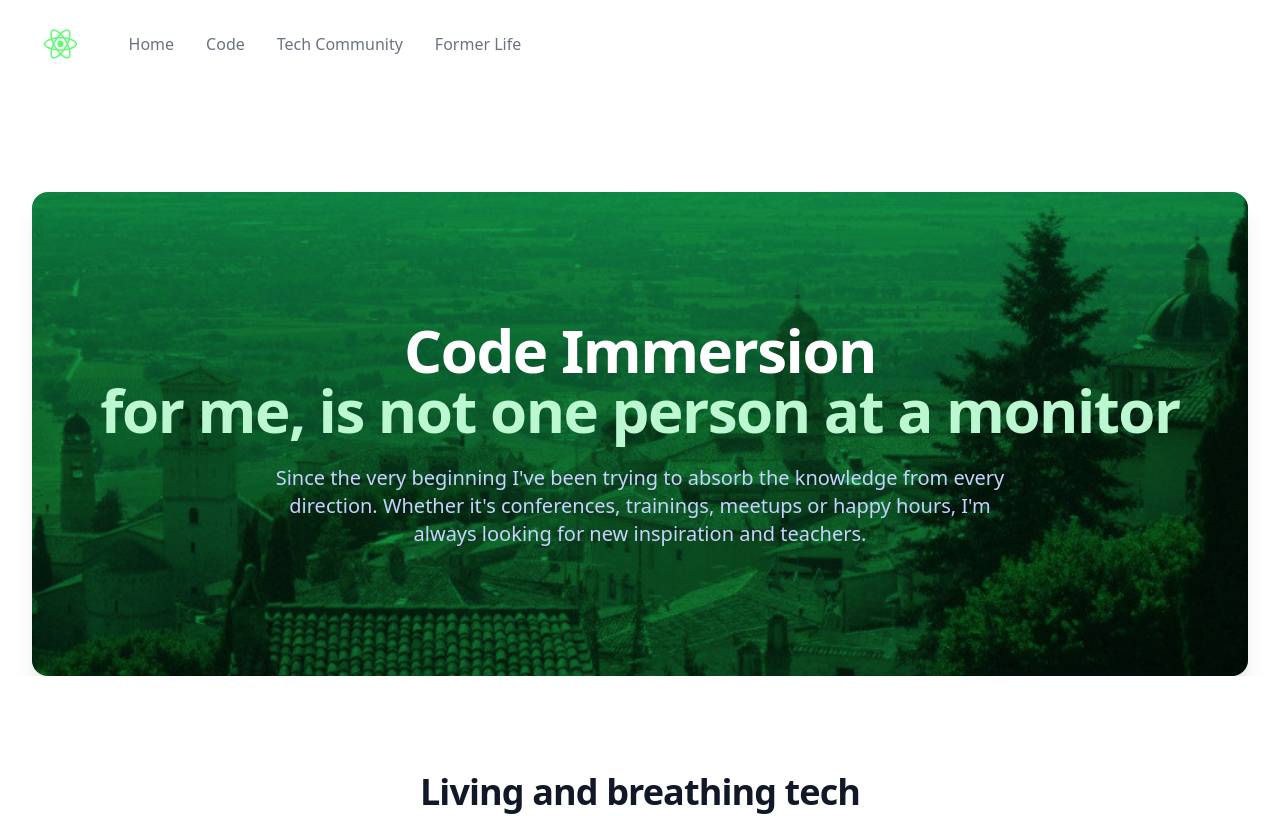
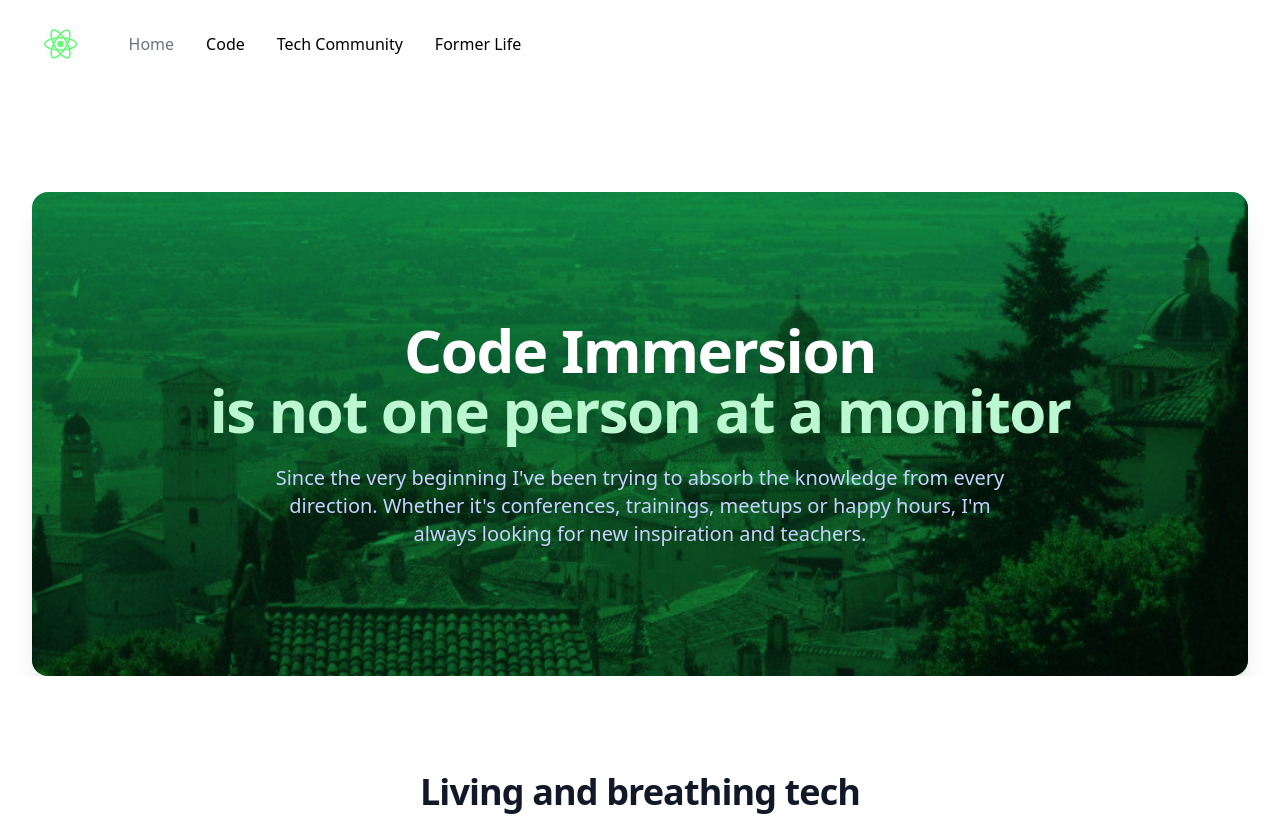
Before and after one commit to JenniferSchutzman/portfolio-2021, a React (Create React App) app: page /tech-community in a window 1280 px wide. Shown: the top 816 px of the page. Built offline with nearby package versions, Linux system fonts and the light colour scheme.

Commit message:
replaced a hrefs with Link from router

```diff
--- a/src/App.js
+++ b/src/App.js
@@ -2,7 +2,6 @@ import React from "react";
 import { BrowserRouter, Routes, Route } from "react-router-dom";
 
 import Home from "./pages/home";
-
 import FormerLife from './pages/former-life/index.jsx'
 import Code from "./pages/code/index";
 import TechCommunity from './pages/tech-community'
--- a/src/components/header-primary/index.js
+++ b/src/components/header-primary/index.js
@@ -77,7 +77,10 @@ const HeaderPrimary = () => {
                                     {showHome && (<a href="/" className="font-medium text-gray-500 hover:text-gray-900">Home</a>)}
                                     {navItems.map(item => {
                                         return (
-                                            <a href={item.href} className="font-medium text-gray-500 hover:text-gray-900">{item.name}</a>
+                                            <Link to={item.href}>
+                                                <span className="font-medium text-gray-500 hover:text-gray-900">{item.name}</span>
+                                            </Link>
+
                                         )
                                     })}
                                 </div>
--- a/src/components/navbar/index.js
+++ b/src/components/navbar/index.js
@@ -1,5 +1,5 @@
 import React, { useState } from 'react'
-import { useLocation } from 'react-router-dom'
+import { useLocation, Link } from 'react-router-dom'
 
 
 const navItems = [
@@ -51,7 +51,9 @@ const Navbar = () => {
                                     <div className="px-2 pt-2 pb-3 space-y-1 min-h-full">
                                         {navItems.map(item => {
                                             return (
-                                                <a href={item.href} className="block px-3 py-2 rounded-md text-base font-medium text-gray-700 hover:text-gray-900 hover:bg-gray-50">{item.name}</a>
+                                                <Link to={item.href}>
+                                                    <span className="block px-3 py-2 rounded-md text-base font-medium text-gray-700 hover:text-gray-900 hover:bg-gray-50">{item.name}</span>
+                                                </Link>
                                             )
                                         })}
                                     </div>
@@ -77,7 +79,10 @@ const Navbar = () => {
                                     {showHome && (<a href="/" className="font-medium text-gray-500 hover:text-gray-900">Home</a>)}
                                     {navItems.map(item => {
                                         return (
-                                            <a href={item.href} className="font-medium text-gray-500 hover:text-gray-900">{item.name}</a>
+                                            <Link to={item.href} >
+                                                <span lassName="font-medium text-gray-500 hover:text-gray-900">{item.name}</span>
+                                            </Link>
+
                                         )
                                     })}
                                 </div>
--- a/src/pages/tech-community/index.jsx
+++ b/src/pages/tech-community/index.jsx
@@ -15,7 +15,7 @@ const TechCommunity= () => {
         <Navbar />
         <HeaderSecondary
             title="Code Immersion"
-            subtitle="for me, is not one person at a monitor"
+            subtitle="is not one person at a monitor"
             description={headerDescription}
             img="/images/assisi.jpg"
         />
```
